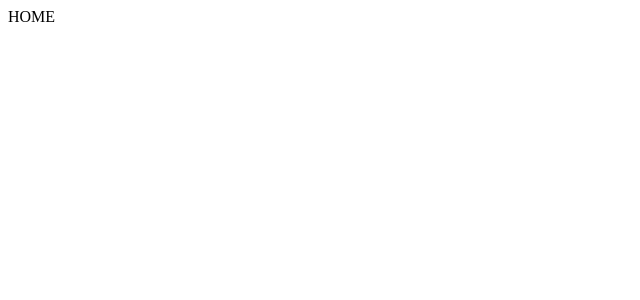
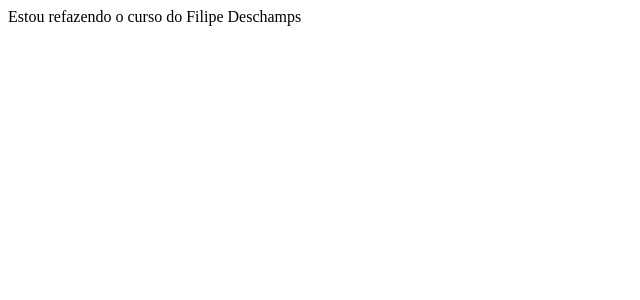
Before and after one commit to LukeFalcox/my-tabnews, a Next.js app: page / in a window 1280 px wide. Shown: the top 300 px of the page, without its empty margins (0-640 px from the left). Built offline with nearby package versions, Linux system fonts and the light colour scheme.

Commit message:
Modifiquei a frase

```diff
--- a/pages/index.js
+++ b/pages/index.js
@@ -1,5 +1,5 @@
 function Home() {
-  return <div>HOME</div>;
+  return <div>Estou refazendo o curso do Filipe Deschamps</div>;
 }
 
 export default Home;
```
